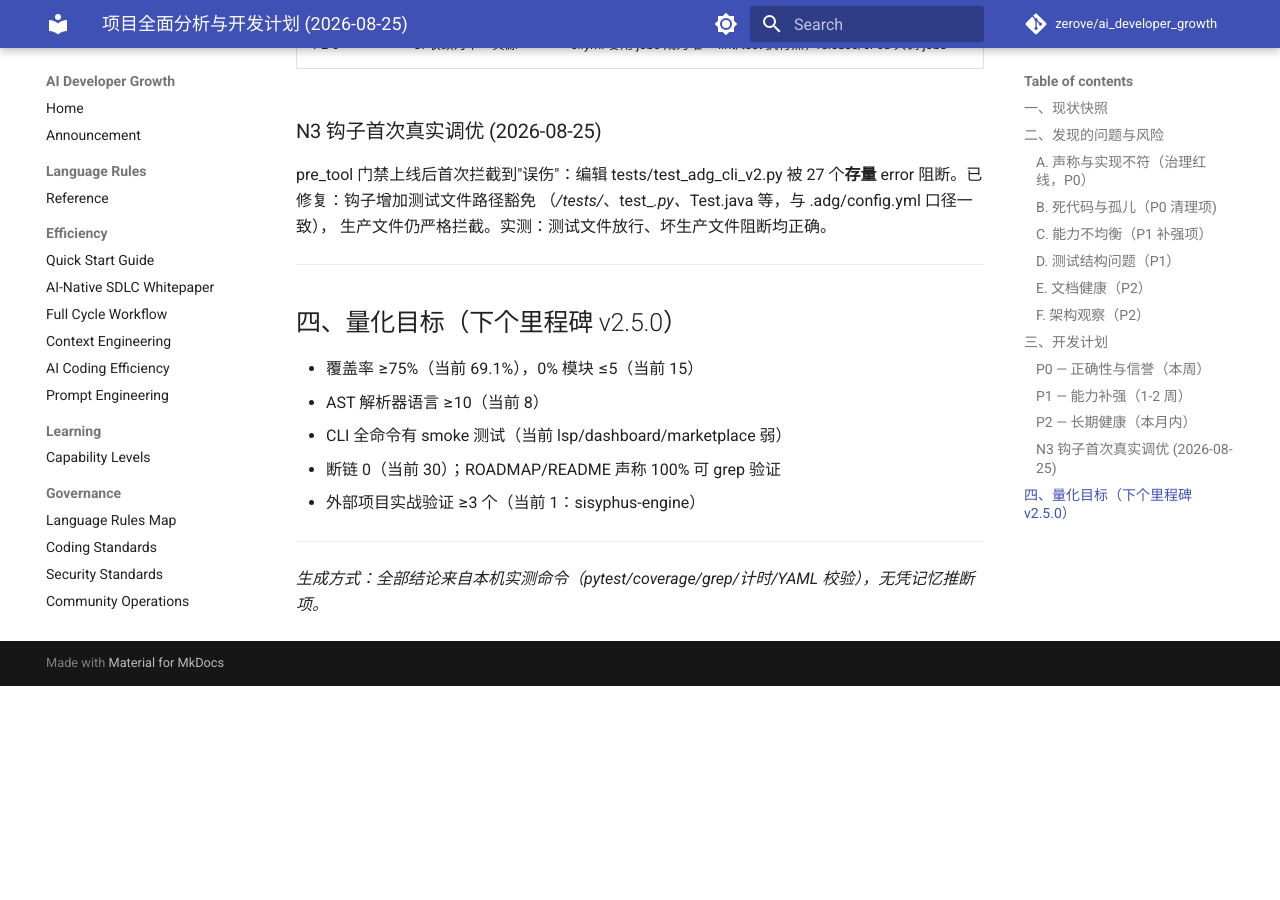
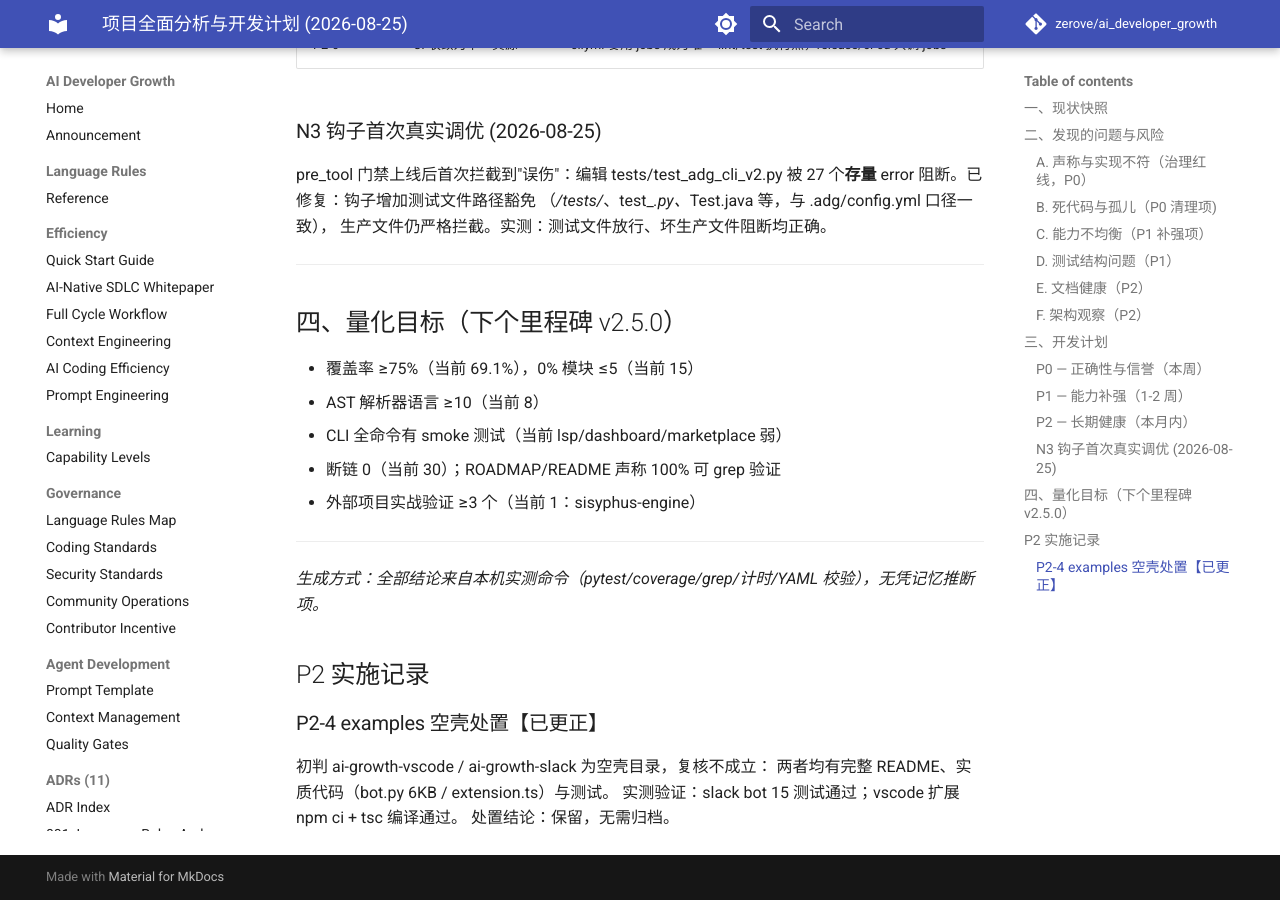
Before and after one commit to zerove/ai_developer_growth, an MkDocs documentation site: the page built from docs/governance/project-analysis-and-roadmap-2026-08.md, in a window 1280 px wide and 900 px high, scrolled down 4051 px. Built offline with MkDocs 1.6.1 and Material for MkDocs 9.7.7, drawn with Linux system fonts in a browser that asks for light colours; comment, search, counter and statistics services are not loaded; before the commit the page ends 4737 px from its top, so only the background shows below that.

Commit message:
docs(governance): P2-4 examples 空壳判断更正(复核非空壳, 实测保留)
- slack bot: 目录内 pytest 15 passed
- vscode 扩展: npm ci + tsc compile 通过
- 分析报告追加 P2 实施记录与更正说明

```diff
--- a/docs/governance/project-analysis-and-roadmap-2026-08.md
+++ b/docs/governance/project-analysis-and-roadmap-2026-08.md
@@ -99,3 +99,12 @@ pre_tool 门禁上线后首次拦截到"误伤"：编辑 tests/test_adg_cli_v2.p
 
 ---
 *生成方式：全部结论来自本机实测命令（pytest/coverage/grep/计时/YAML 校验），无凭记忆推断项。*
+
+
+## P2 实施记录
+
+### P2-4 examples 空壳处置【已更正】
+初判 ai-growth-vscode / ai-growth-slack 为空壳目录，复核不成立：
+两者均有完整 README、实质代码（bot.py 6KB / extension.ts）与测试。
+实测验证：slack bot 15 测试通过；vscode 扩展 npm ci + tsc 编译通过。
+处置结论：保留，无需归档。
```
Also changed, not shown: CONTEXT.md (+14 -0 lines).
